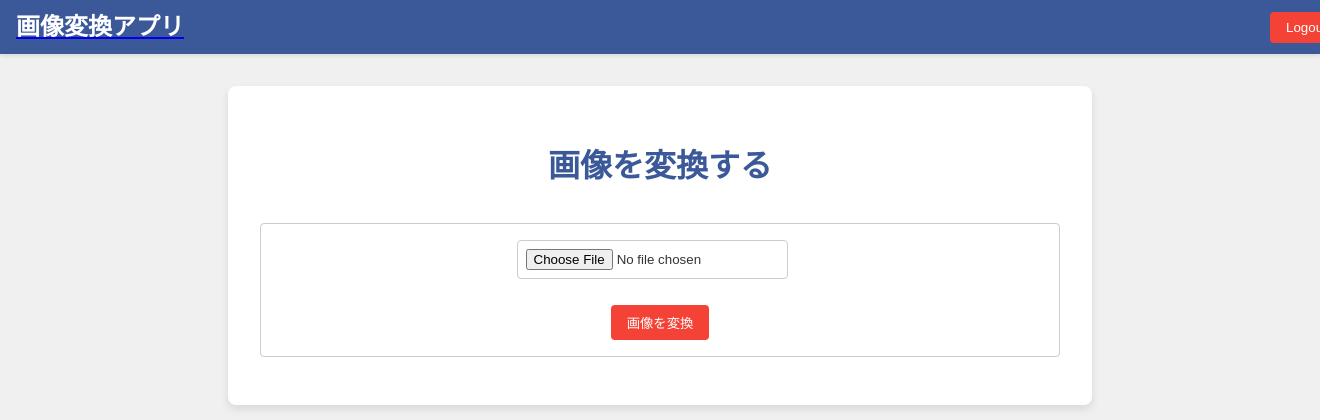
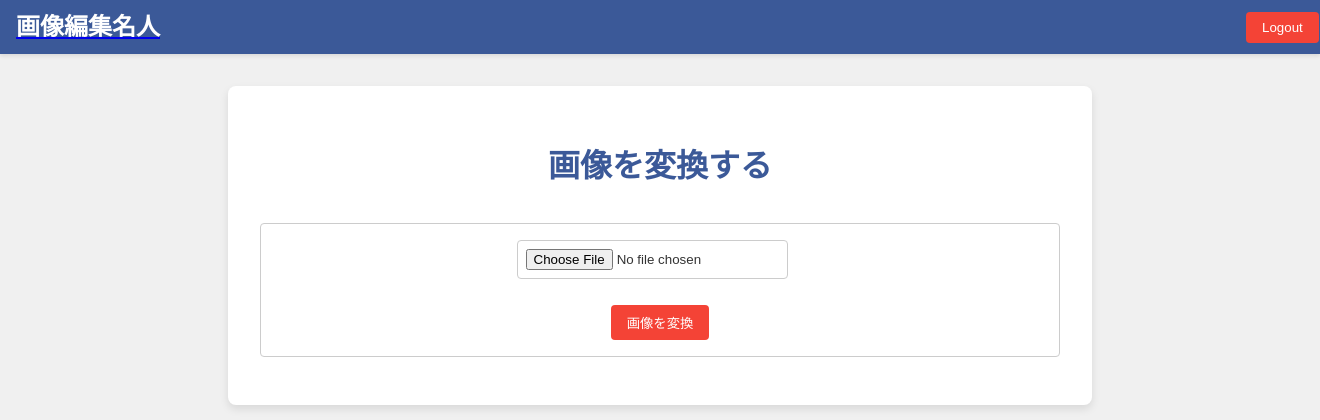
Before and after one commit to 2024AIT-OOP2-G12/img_conv, a Flask app: a page that uses templates/index.html in a window 1320 px wide; the page is wider, and only the part inside the window is pictured. Shown: the top 420 px of that part. Run offline with Flask 3, Linux system fonts and the light colour scheme.

Commit message:
アプリ名変更

```diff
--- a/templates/change.html
+++ b/templates/change.html
@@ -14,7 +14,7 @@
         <nav class="header">
             <a href="{{ url_for('login.index', user_name = user_name) }}">
 
-                <div class="logo">画像変換アプリ</div>
+                <div class="logo">画像編集名人</div>
             </a>
             <div class="sign">
                 <a href="{{ url_for('login.logout') }}">
--- a/templates/index.html
+++ b/templates/index.html
@@ -3,14 +3,14 @@
 <head>
     <meta charset="UTF-8">
     <meta name="viewport" content="width=device-width, initial-scale=1.0">
-    <title>画像変換アプリ</title>
+    <title>画像編集名人</title>
     <link rel="stylesheet" href="{{ url_for('static', filename='style.css') }}">
 </head>
 <body>
     <header>
         <nav class="header">
             <a href="{{ url_for('login.index', user_name=user_name) }}">
-                <div class="logo">画像変換アプリ</div>
+                <div class="logo">画像編集名人</div>
             </a>
             <div class="sign">
                 <a href="{{ url_for('login.logout') }}">
```
